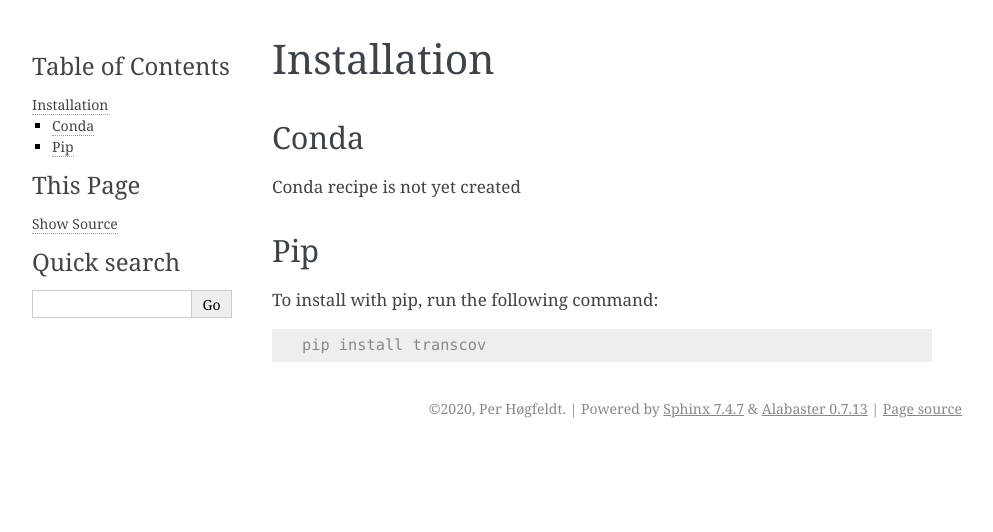
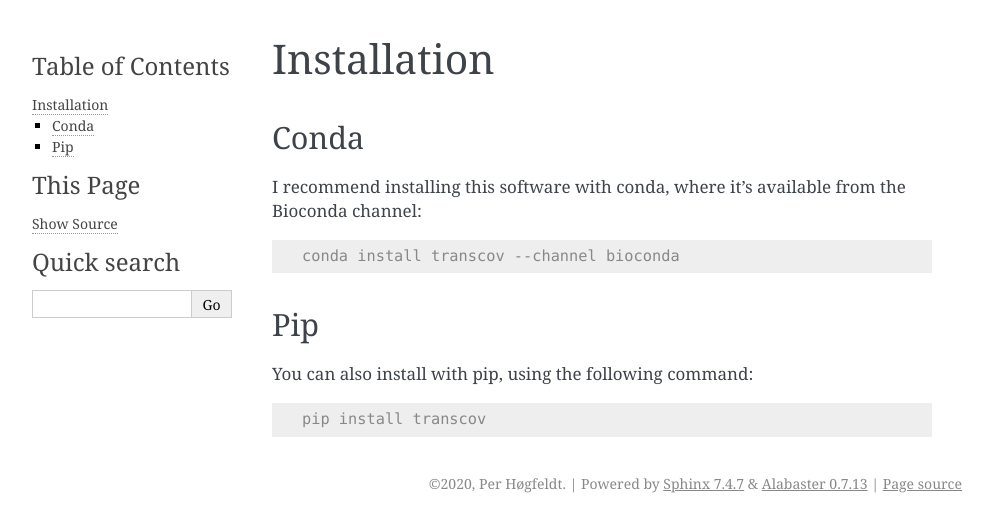
Before and after one commit to Hogfeldt/transcov, a Sphinx documentation site: the page built from docs/usage/installation.rst, in a window 1280 px wide. Shown: the top 532 px of the page, without its empty margins (148-1141 px from the left). Built offline with Sphinx 7.4.7, drawn with Linux system fonts in a browser that asks for light colours.

Commit message:
Added instructions for installing with conda

```diff
--- a/docs/usage/installation.rst
+++ b/docs/usage/installation.rst
@@ -7,12 +7,17 @@ Installation
 Conda
 =====
 
-Conda recipe is not yet created
+I recommend installing this software with conda, where it's available from the Bioconda channel:
+
+.. code-block:: console
+
+    conda install transcov --channel bioconda
+
 
 Pip
 ===
 
-To install with pip, run the following command:
+You can also install with pip, using the following command:
 
 .. code-block:: console
 
```
